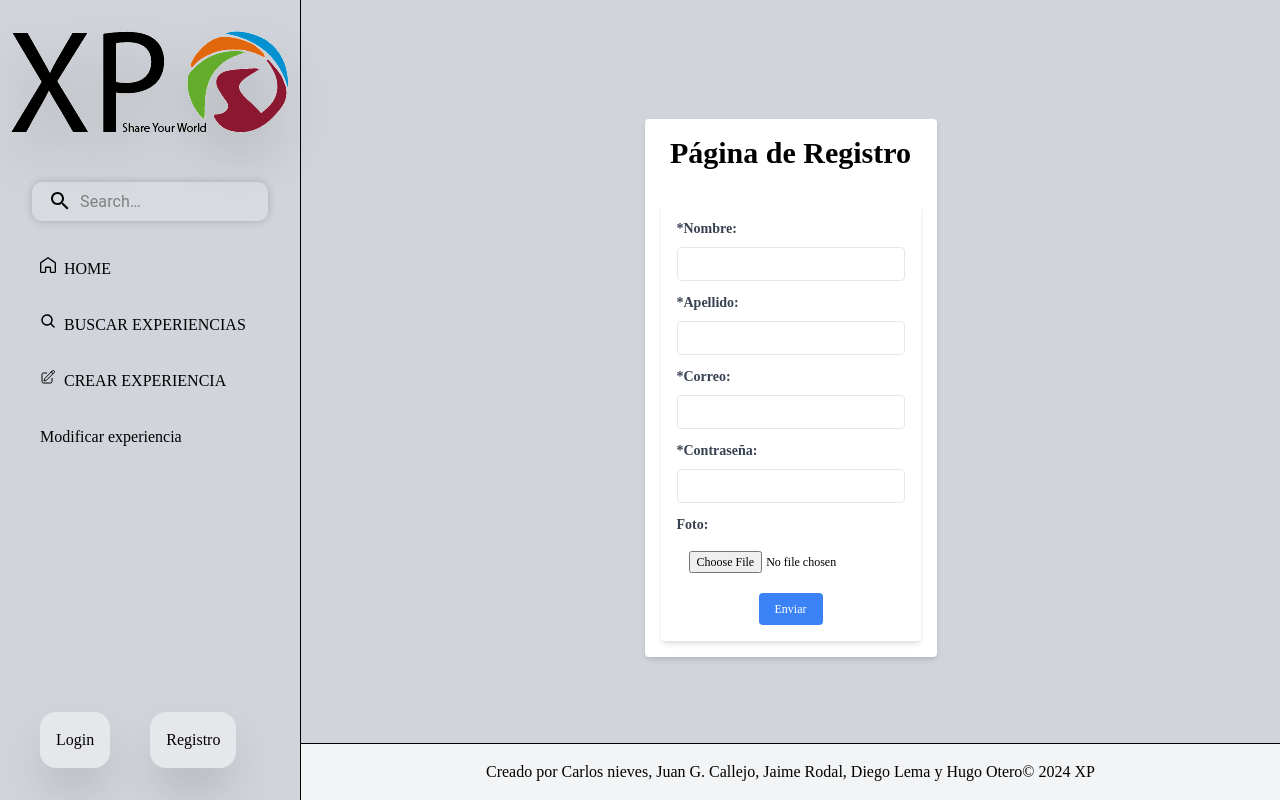
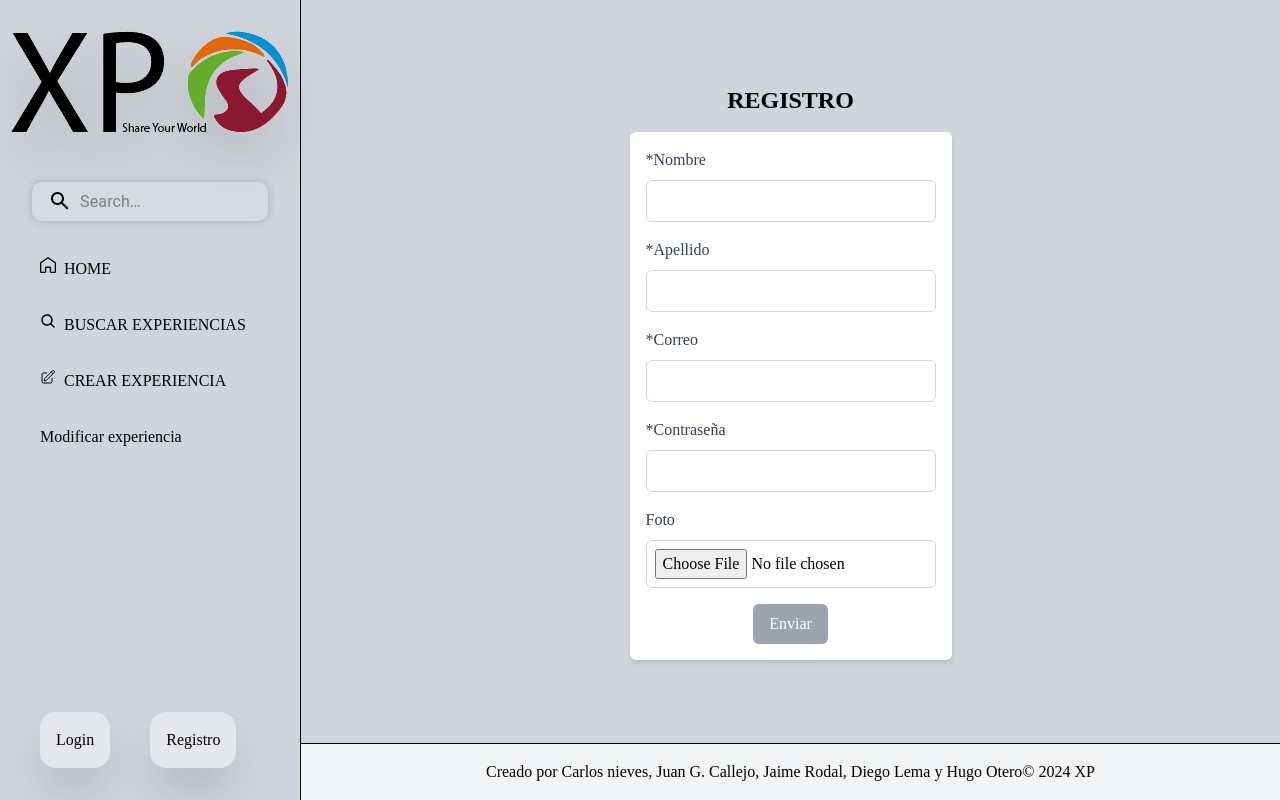
Before and after one commit to JuanGabrielCallejo/ExperienceProjectFRONT, a React (Vite) app: page /register in a window 1280 px wide. Built offline with nearby package versions, Linux system fonts and the light colour scheme; a web font is replaced by a local one.

Commit message:
adaptado diseño formularios en conjunto (falta adaptar a gusto de todos)

```diff
--- a/src/Pages/CreateExperience.jsx
+++ b/src/Pages/CreateExperience.jsx
@@ -107,24 +107,21 @@ const CreateExperience = () => {
       <div className="flex flex-col">
         <div className="text-center mb-4">
           <h1 className="text-2xl font-bold text-gray-800">
-            Crea tu experiencia
+            NUEVA EXPERIENCIA
           </h1>
         </div>
         <form
           onSubmit={nuevaExperiencia}
-          className="max-w-md mx-auto p-6 bg-gray-100 shadow-md rounded-md"
+          className="max-w-md mx-auto p-4 bg-white shadow-md rounded-md flex flex-col "
         >
           <div className="mb-4">
-            <label
-              htmlFor="category"
-              className="block text-sm font-semibold text-gray-700"
-            >
+            <label htmlFor="category" className="text-gray-700">
               Categoría
             </label>
             <select
               id="category"
               name="category"
-              className="mt-1 block w-full p-2 bg-white border border-gray-200 rounded-md focus:outline-none focus:ring-blue-500 focus:border-blue-500"
+              className="w-full mt-2 p-2 border border-gray-300 rounded-md "
             >
               {categorias.map((categoria) => (
                 <option key={categoria.id} value={categoria.id}>
@@ -134,78 +131,65 @@ const CreateExperience = () => {
             </select>
           </div>
           <div className="mb-4">
-            <label
-              htmlFor="title"
-              className="block text-sm font-semibold text-gray-700"
-            >
+            <label htmlFor="title" className="text-gray-700">
               Título
             </label>
             <input
               type="text"
               name="title"
               id="title"
-              className="mt-1 block w-full p-2 bg-white-100 border border-gray-200 rounded-md focus:outline-none focus:ring-blue-500 focus:border-blue-500"
+              className="w-full mt-2 p-2 border border-gray-300 rounded-md "
             />
           </div>
           <div className="mb-4">
-            <label
-              htmlFor="subTitle"
-              className="block text-sm font-semibold text-gray-700"
-            >
+            <label htmlFor="subTitle" className="text-gray-700">
               Subtítulo
             </label>
             <input
               type="text"
               id="subTitle"
               name="subTitle"
-              className="mt-1 block w-full p-2 bg-white-100 border border-gray-200 rounded-md focus:outline-none focus:ring-blue-500 focus:border-blue-500"
+              className="w-full mt-2 p-2 border border-gray-300 rounded-md "
             />
           </div>
           <div className="mb-4">
-            <label
-              htmlFor="place"
-              className="block text-sm font-semibold text-gray-700"
-            >
+            <label htmlFor="place" className="text-gray-700">
               Lugar
             </label>
             <input
               type="text"
               id="place"
               name="place"
-              className="mt-1 block w-full p-2 bg-white-100 border border-gray-200 rounded-md focus:outline-none focus:ring-blue-500 focus:border-blue-500"
+              className="w-full mt-2 p-2 border border-gray-300 rounded-md "
             />
           </div>
           <div className="mb-4">
-            <label
-              htmlFor="text"
-              className="block text-sm font-semibold text-gray-700"
-            >
+            <label htmlFor="text" className="text-gray-700">
               Descripción
             </label>
             <textarea
               id="text"
               name="text"
               rows="3"
-              className="mt-1 block w-full p-2 bg-white-100 border border-gray-200 rounded-md focus:outline-none focus:ring-blue-500 focus:border-blue-500"
+              className="w-full mt-2 p-2 border border-gray-300 rounded-md "
             />
           </div>
           <div className="mb-4">
-            <label
-              htmlFor="photo"
-              className="block text-sm font-semibold text-gray-700"
-            >
-              Fotos
+            <label htmlFor="photo" className="text-gray-700">
+              Foto
             </label>
             <input
               type="file"
               id="photo"
               name="photo"
-              className="mt-1 block w-full p-2 bg-white-100 border border-gray-200 rounded-md focus:outline-none focus:ring-blue-500 focus:border-blue-500"
+              className="w-full mt-2 p-2 border border-gray-300 rounded-md "
             />
           </div>
-          <button className="bg-blue-500 hover:bg-blue-600 text-white py-2 px-4 rounded-md">
-            Enviar
-          </button>
+          <div className="flex justify-center">
+            <button className="bg-gray-400 hover:bg-gray-300 text-white py-2 px-4 rounded-md ">
+              Enviar
+            </button>
+          </div>
         </form>
       </div>
     );
--- a/src/Pages/LoginPage.jsx
+++ b/src/Pages/LoginPage.jsx
@@ -23,7 +23,7 @@ const LoginPage = () => {
         body: formData,
       });
       const responseData = response.status !== 204 ? await response.json() : {};
-      console.log("Respuesta del servidor:", responseData);
+      // console.log("Respuesta del servidor:", responseData);
       const user = {
         id: responseData.id,
         name: responseData.name,
@@ -99,13 +99,14 @@ const LoginPage = () => {
             onChange={(e) => setPassword(e.target.value)}
           />
         </div>
-
+        <div className="flex justify-center">
           <button
             type="submit"
             className="bg-gray-400 hover:bg-gray-300 text-white py-2 px-4 rounded-md hover:bg-blue-600"
           >
             Login
           </button>
+        </div>
       </form>
     </div>
   );
--- a/src/Pages/ModUser.jsx
+++ b/src/Pages/ModUser.jsx
@@ -128,7 +128,7 @@ const ModUser = () => {
                 <img
                   src={valoresCamposActuales.data.photo}
                   alt="Foto de perfil actual"
-                  className="w-24 h-24 rounded-full mb-2"
+                  className="w-24 h-24 rounded-full mb-2 object-cover"
                 />
               </div>
             )}
--- a/src/Pages/RegisterPage.jsx
+++ b/src/Pages/RegisterPage.jsx
@@ -1,11 +1,11 @@
 import Register from "../components/register/Register";
-
+import Header from "../components/register/Header";
 const RegisterPage = () => {
-
   return (
-    <>
+    <div className="flex flex-col">
+      <Header />
       <Register />
-    </>
+    </div>
   );
 };
 
--- a/src/components/commentsAndAnswers/Answers.jsx
+++ b/src/components/commentsAndAnswers/Answers.jsx
@@ -18,7 +18,7 @@ const Answers = ({ ans }) => {
           <div className="flex items-center">
             <p className="inline-flex items-center mr-3 font-semibold text-sm text-gray-900 dark:text-white S700">
               <img
-                className="mr-2 w-6 h-6 rounded-full"
+                className="mr-2 w-6 h-6 rounded-full object-cover"
                 src={ans.user_photo}
                 alt={ans.user_name}
               />
--- a/src/components/commentsAndAnswers/Comments.jsx
+++ b/src/components/commentsAndAnswers/Comments.jsx
@@ -41,7 +41,7 @@ const Comments = ({ com }) => {
           <div className="flex items-center">
             <p className="inline-flex items-center mr-3 font-semibold text-sm text-gray-900 dark:text-white S700">
               <img
-                className="mr-2 w-6 h-6 rounded-full"
+                className="mr-2 w-6 h-6 rounded-full object-cover"
                 src={com.comment_user_photo}
                 alt=""
               />
--- a/src/components/experiences/Experience.jsx
+++ b/src/components/experiences/Experience.jsx
@@ -62,13 +62,13 @@ const Experience = ({ exp }) => {
     <>
       <main className="pt-8 pb-16 lg:pt-16 lg:pb-24 antialiased bg-gray-300 ">
         <div className="flex justify-center items-center">
-          <div className="shadow-2xl w-full">
+          <div className="shadow-2xl w-3/4">
             <article className="mx-auto w-full h-full dark:bg-gray-700 p-6 lg:p-8 rounded-2xl ">
               <header className="mb-8">
                 <address className="flex items-center mb-6">
                   <div className="inline-flex w-full items-center mr-3 text-sm text-gray-900 ">
                     <img
-                      className="mr-4 w-16 h-16 rounded-full"
+                      className="mr-4 w-16 h-16 rounded-full object-cover"
                       src={exp.user_photo}
                       alt=""
                     />
--- a/src/components/register/Formulary.jsx
+++ b/src/components/register/Formulary.jsx
@@ -1,5 +1,6 @@
 import { useEffect, useState } from "react";
 import PropTypes from "prop-types";
+import resizeImage from "../../services/resizeImg";
 
 const Formulary = ({ setMensaje, setExito }) => {
   const [nombre, setNombre] = useState();
@@ -40,7 +41,7 @@ const Formulary = ({ setMensaje, setExito }) => {
     }
   }
 
-  function registrarUsuario(evento) {
+  async function registrarUsuario(evento) {
     evento.preventDefault();
 
     if (!nombre || nombre === "" || nombre === null) {
@@ -60,7 +61,12 @@ const Formulary = ({ setMensaje, setExito }) => {
 
     const photo = evento.target.elements.file.files[0];
     if (photo) {
-      formData.append("photo", photo);
+      const imgMaxWidth = 400;
+      const imgMaxHeight = 200;
+
+      const resizedPhoto = await resizeImage(photo, imgMaxWidth, imgMaxHeight);
+
+      formData.append("photo", resizedPhoto);
     }
 
     // console.log(formData);
@@ -73,91 +79,68 @@ const Formulary = ({ setMensaje, setExito }) => {
   };
 
   return (
-    <>
     <form
       onSubmit={registrarUsuario}
-        className="max-w-sm mx-auto mt-8 p-4 bg-white rounded shadow-md text-xs"
+      className="max-w-md mx-auto p-4 bg-white shadow-md rounded-md flex flex-col "
     >
-        <div className="mb-3">
-          <label
-            className="block text-gray-700 text-sm font-bold mb-2"
-            htmlFor="name"
-          >
-            *Nombre:
+      <label className="text-gray-700" htmlFor="name">
+        *Nombre
       </label>
       <input
         type="text"
         name="name"
         onChange={(e) => setNombre(e.target.value)}
-            className="w-full px-3 py-2 border rounded focus:outline-none focus:border-blue-500"
+        className="w-full mt-2 p-2 border border-gray-300 rounded-md mb-4"
       />
-        </div>
 
-        <div className="mb-3">
-          <label
-            className="block text-gray-700 text-sm font-bold mb-2"
-            htmlFor="lastName"
-          >
-            *Apellido:
+      <label className="text-gray-700" htmlFor="lastName">
+        *Apellido
       </label>
       <input
         type="text"
         name="lastName"
         onChange={(e) => setApellido(e.target.value)}
-            className="w-full px-3 py-2 border rounded focus:outline-none focus:border-blue-500"
+        className="w-full mt-2 p-2 border border-gray-300 rounded-md mb-4"
       />
-        </div>
 
-        <div className="mb-3">
-          <label
-            className="block text-gray-700 text-sm font-bold mb-2"
-            htmlFor="email"
-          >
-            *Correo:
+      <label className="text-gray-700" htmlFor="email">
+        *Correo
       </label>
       <input
         type="email"
         name="email"
         onChange={(e) => setEmail(e.target.value)}
-            className="w-full px-3 py-2 border rounded focus:outline-none focus:border-blue-500"
+        className="w-full mt-2 p-2 border border-gray-300 rounded-md mb-4"
       />
-        </div>
 
-        <div className="mb-3">
-          <label
-            className="block text-gray-700 text-sm font-bold mb-2"
-            htmlFor="password"
-          >
-            *Contraseña:
+      <label className="text-gray-700" htmlFor="password">
+        *Contraseña
       </label>
       <input
         type="password"
         name="password"
         onChange={(e) => setContrasinal(e.target.value)}
-            className="w-full px-3 py-2 border rounded focus:outline-none focus:border-blue-500"
+        className="w-full mt-2 p-2 border border-gray-300 rounded-md mb-4"
       />
-        </div>
 
-        <div className="mb-3">
-          <label
-            className="block text-gray-700 text-sm font-bold mb-2"
-            htmlFor="file"
-          >
-            Foto:
+      <label className="text-gray-700" htmlFor="file">
+        Foto
       </label>
-          <input type="file" name="file" className="w-full px-3 py-2" />
-        </div>
+      <input
+        type="file"
+        name="file"
+        className="w-full mt-2 p-2 border border-gray-300 rounded-md mb-4"
+      />
 
       <div className="flex justify-center">
         <button
           type="submit"
-            className="bg-blue-500 text-white px-4 py-2 rounded focus:outline-none hover:bg-blue-700"
+          className="bg-gray-400 hover:bg-gray-300 text-white py-2 px-4 rounded-md "
         >
           Enviar
         </button>
       </div>
     </form>
-    </>
   );
 };
 
--- a/src/components/register/Header.jsx
+++ b/src/components/register/Header.jsx
@@ -1,9 +1,5 @@
 const Header = () => {
-
-    return (
-        <h1 className="text-3xl text-center font-bold mb-6">Página de Registro</h1>
-
-    );
+  return <h1 className="text-2xl text-center font-bold">REGISTRO</h1>;
 };
 
 export default Header;
--- a/src/components/register/Register.jsx
+++ b/src/components/register/Register.jsx
@@ -1,21 +1,31 @@
-import Header from "./Header";
+import Swal from "sweetalert2";
 import Formulary from "./Formulary";
 import Message from "./Message";
 import { useState } from "react";
-import { NavLink } from "react-router-dom";
+// import { NavLink } from "react-router-dom";
 
 const Register = () => {
+  const [mensaje, setMensaje] = useState("");
+  const [exito, setExito] = useState(false);
 
-    const [mensaje, setMensaje] = useState("");
-    const [exito, setExito] = useState(false);
-
-    return (
-        <div className="max-w-sm mx-auto mt-8 p-4 bg-white rounded shadow-md text-sm">
-            <Header />
-            {exito ? <NavLink to="/login">Login</NavLink>
-                : <Formulary setMensaje={setMensaje} setExito={setExito} />}            <Message mensaje={mensaje} />
-        </div>
-    );
+  const success = () => {
+    Swal.fire({
+      icon: "success",
+      title: "Registrado!",
+      text: "Te has registrado correctamente.",
+      footer: '<a href="/login">Ir a Loggearse</a>',
+    });
+  };
+  return (
+    <div className="mt-4">
+      {exito ? (
+        success()
+      ) : (
+        <Formulary setMensaje={setMensaje} setExito={setExito} />
+      )}{" "}
+      <Message mensaje={mensaje} />
+    </div>
+  );
 };
 
 export default Register;
--- a/src/services/LoginDropDown.jsx
+++ b/src/services/LoginDropDown.jsx
@@ -126,7 +126,7 @@ const LoginDropDown = ({ user }) => {
           <div className="flex justify-center">
             <img
               src={user.photo}
-              className="w-6 h-6 mr-2 w-16 h-16 rounded-full"
+              className="w-6 h-6 mr-2 w-16 h-16 rounded-full object-cover"
             />
             <p>Hola, {user.name} !</p>
           </div>
@@ -138,7 +138,7 @@ const LoginDropDown = ({ user }) => {
             </p>
             <img
               src={user.photo}
-              className="drop-shadow-lg w-16 h-16 rounded-full self-center"
+              className="drop-shadow-lg w-16 h-16 rounded-full self-center object-cover"
             />
           </div>
 
```
Also changed, not shown: src/components/register/Message.jsx (+20 -4 lines). Lines whose indentation alone changed are shown as unchanged.
